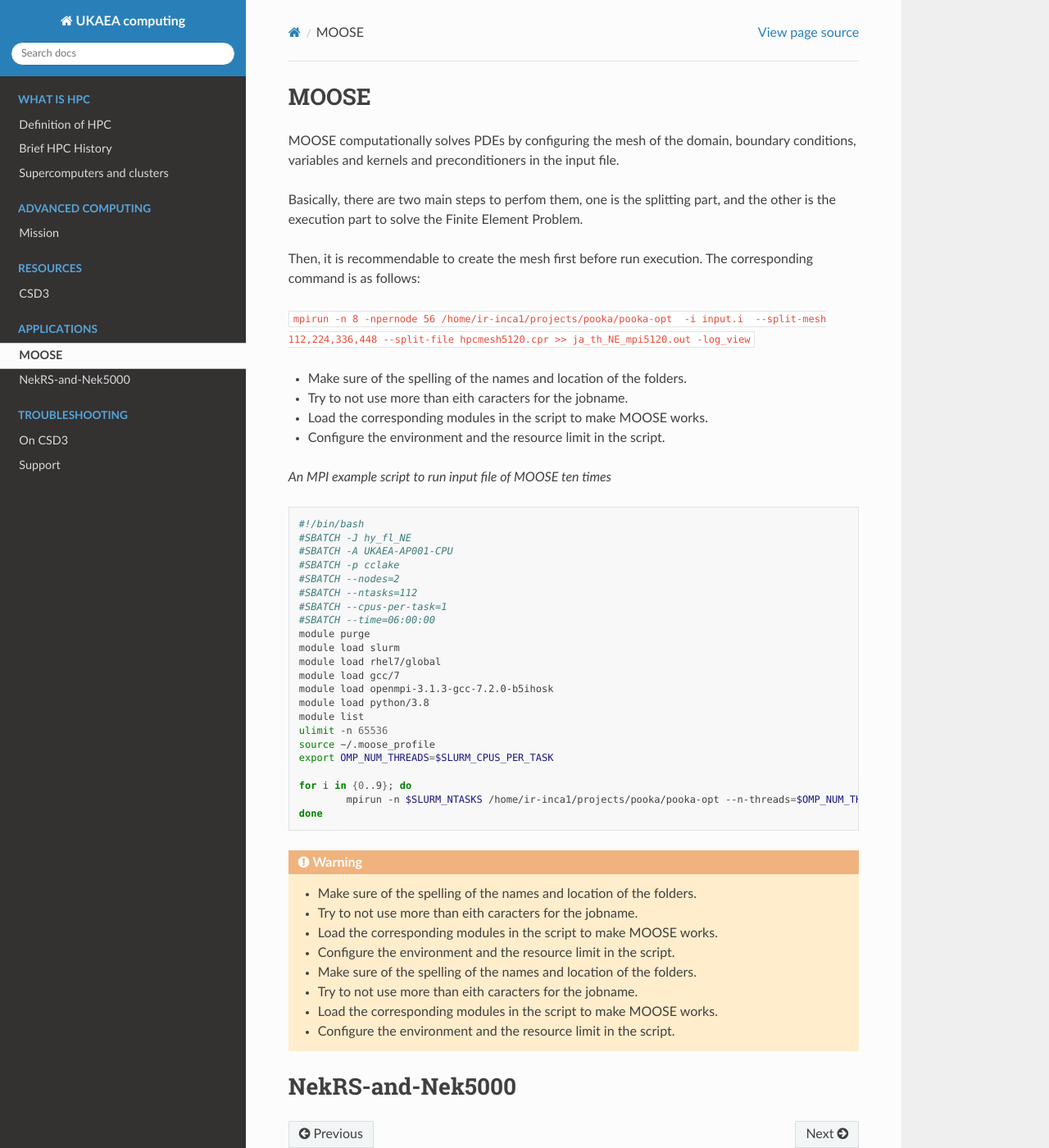
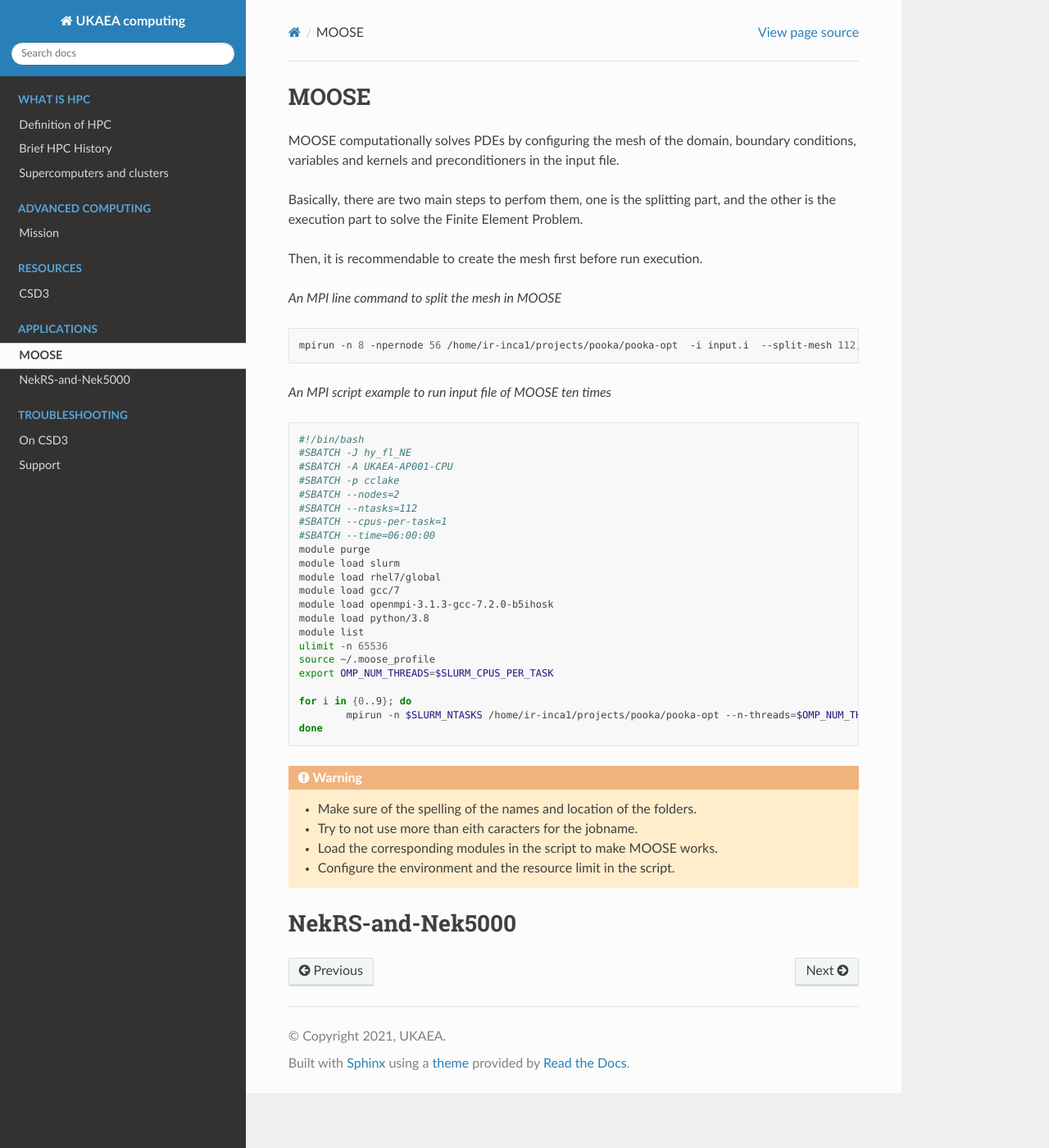
Before and after one commit to ukaea/UKAEA-Computing, a Sphinx documentation site: the page built from docs/source/pages/apps.rst, in a window 1280 px wide and 1400 px high. Shown: the whole window at 82% size. Built offline with Sphinx 7.4.7 and the Read the Docs theme 2.0.0, drawn with Linux system fonts in a browser that asks for light colours.

Commit message:
Fixing repeated lines in the MOOSE page

```diff
--- a/docs/source/pages/apps.rst
+++ b/docs/source/pages/apps.rst
@@ -7,20 +7,16 @@ MOOSE computationally solves PDEs by configuring the mesh of the domain, boundar
 
 Basically, there are two main steps to perfom them, one is the splitting part, and the other is the execution part to solve the Finite Element Problem.
 
-Then, it is recommendable to create the mesh first before run execution. The corresponding command is as follows:
+Then, it is recommendable to create the mesh first before run execution.
 
-``mpirun -n 8 -npernode 56 /home/ir-inca1/projects/pooka/pooka-opt  -i input.i  --split-mesh 112,224,336,448 --split-file hpcmesh5120.cpr >> ja_th_NE_mpi5120.out -log_view``
+*An MPI line command to split the mesh in MOOSE*
+
+.. code-block:: bash
+
+        mpirun -n 8 -npernode 56 /home/ir-inca1/projects/pooka/pooka-opt  -i input.i  --split-mesh 112,224,336,448 --split-file hpcmesh5120.cpr >> ja_th_NE_mpi5120.out -log_view
 
 
-* Make sure of the spelling of the names and location of the folders.
-
-* Try to not use more than eith caracters for the jobname.
-
-* Load the corresponding modules in the script to make MOOSE works.
-
-* Configure the environment and the resource limit in the script.
-
-*An MPI example script to run input file of MOOSE ten times*
+*An MPI script example to run input file of MOOSE ten times*
 
 .. code-block:: bash
 
@@ -57,14 +53,6 @@ Then, it is recommendable to create the mesh first before run execution. The cor
 
         * Configure the environment and the resource limit in the script.
 
-        * Make sure of the spelling of the names and location of the folders.
-
-        * Try to not use more than eith caracters for the jobname.
-
-        * Load the corresponding modules in the script to make MOOSE works.
-
-        * Configure the environment and the resource limit in the script.
-
 
 NekRS-and-Nek5000
 =================
```
